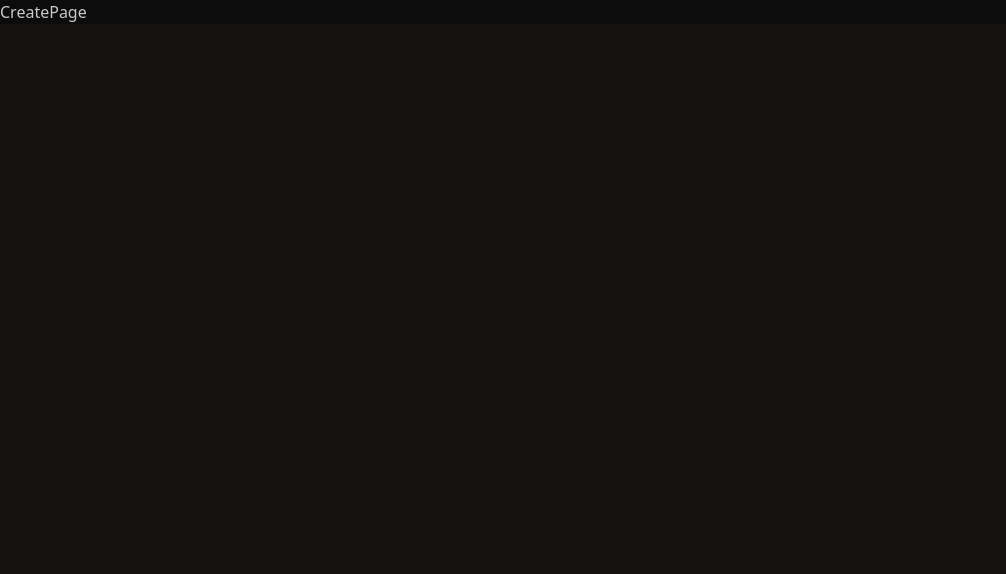
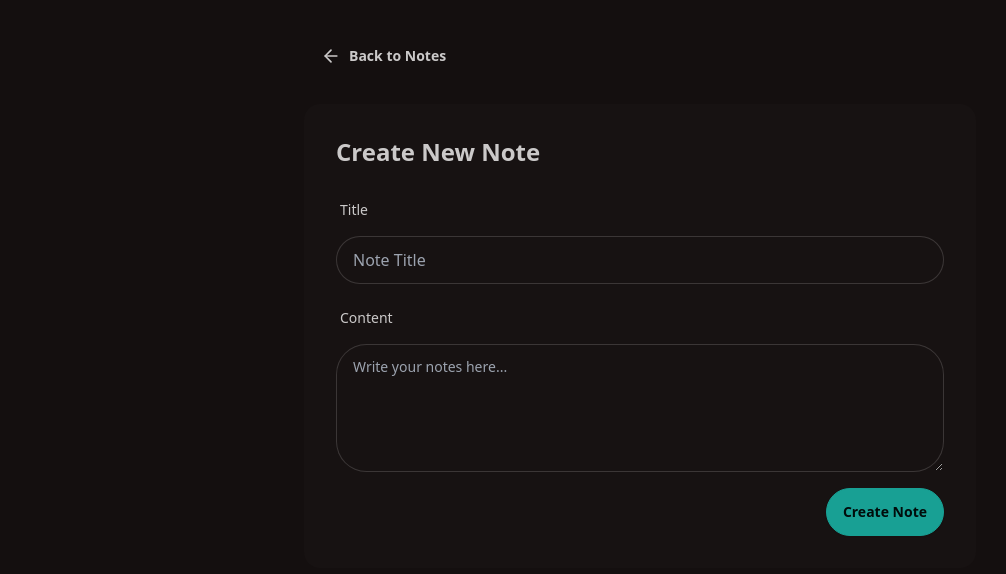
Before and after one commit to AnzuWanzu/MERN-Notion-t, a React (Vite) app in the folder frontend/: page /create in a window 1280 px wide. Shown: the top 574 px of the page, without its empty margins (0-1006 px from the left). Built offline with nearby package versions, Linux system fonts and the light colour scheme.

Commit message:
Temporarily removed bg color. Functional CreatePage

```diff
--- a/frontend/src/App.jsx
+++ b/frontend/src/App.jsx
@@ -5,7 +5,7 @@
 
 const App = () => {
   return (
-    <div data-theme="forest" style={{ backgroundColor: "#0d0c0c" }}>
+    <div data-theme="forest">
       <Routes>
         <Route path="/" element={<HomePage />} />
         <Route path="/create" element={<CreatePage />} />
@@ -16,3 +16,5 @@
 };
 
 export default App;
+
+//style={{ backgroundColor: "#0d0c0c" }}
--- a/frontend/src/pages/CreatePage.jsx
+++ b/frontend/src/pages/CreatePage.jsx
@@ -1,7 +1,93 @@
-import React from "react";
+import axios from "axios";
+import { ArrowLeftIcon, LucideTableOfContents } from "lucide-react";
+import { useState } from "react";
+import toast from "react-hot-toast";
+import { Link, useNavigate } from "react-router";
 
 const CreatePage = () => {
-  return <div>CreatePage</div>;
+  const [title, setTitle] = useState("");
+  const [content, setContent] = useState("");
+  const [loading, setLoading] = useState(false);
+
+  const navigate = useNavigate();
+
+  const handleSubmit = async (e) => {
+    e.preventDefault();
+
+    if (!title.trim() || !content.trim()) {
+      toast.error("All fields are required");
+      return;
+    }
+    setLoading(true);
+
+    try {
+      await axios.post("http://localhost:5001/api/notes", { title, content });
+      toast.success("Note created successfully!");
+      navigate("/");
+    } catch (error) {
+      console.log("Error creating note", error);
+      toast.error("Failed to create note. Please try again");
+    } finally {
+      setLoading(false);
+    }
+  };
+
+  return (
+    <div className="min-h-screen bg-base-200 ">
+      <div className="container mx-auto px-4 py-8 ">
+        <div className="max-w-2xl mx-auto">
+          <Link to={"/"} className="btn btn-ghost mb-6">
+            <ArrowLeftIcon className="size-5" />
+            Back to Notes
+          </Link>
+          <div className="card bg-base-100">
+            <div className="card-body">
+              <h2 className="card-title text-2xl mb-4">Create New Note</h2>
+
+              <form onSubmit={handleSubmit}>
+                {/* Title Component */}
+                <div className="form-control mb-4">
+                  <label className="label">
+                    <span className="label-text mb-2">Title</span>
+                  </label>
+                  <input
+                    type="text"
+                    placeholder="Note Title"
+                    className="input input-bordered"
+                    value={title}
+                    onChange={(e) => setTitle(e.target.value)}
+                  />
+                </div>
+                {/* Content Component */}
+                <div className="form-control mb-4">
+                  <label className="label">
+                    <span className="label-text mb-2">Content</span>
+                  </label>
+                  <textarea
+                    type="text"
+                    placeholder="Write your notes here..."
+                    className="textarea textarea-bordered h-32"
+                    value={content}
+                    onChange={(e) => setContent(e.target.value)}
+                  />
+                </div>
+                {/* Create Note button */}
+                <div className="card-actions justify-end">
+                  <button
+                    type="submit"
+                    className="btn btn-active btn-accent"
+                    disabled={loading}
+                  >
+                    {loading ? "Creating..." : "Create Note"}
+                  </button>
+                </div>
+              </form>
+            </div>
+          </div>
+        </div>
+      </div>
+    </div>
+  );
 };
 
 export default CreatePage;
```
